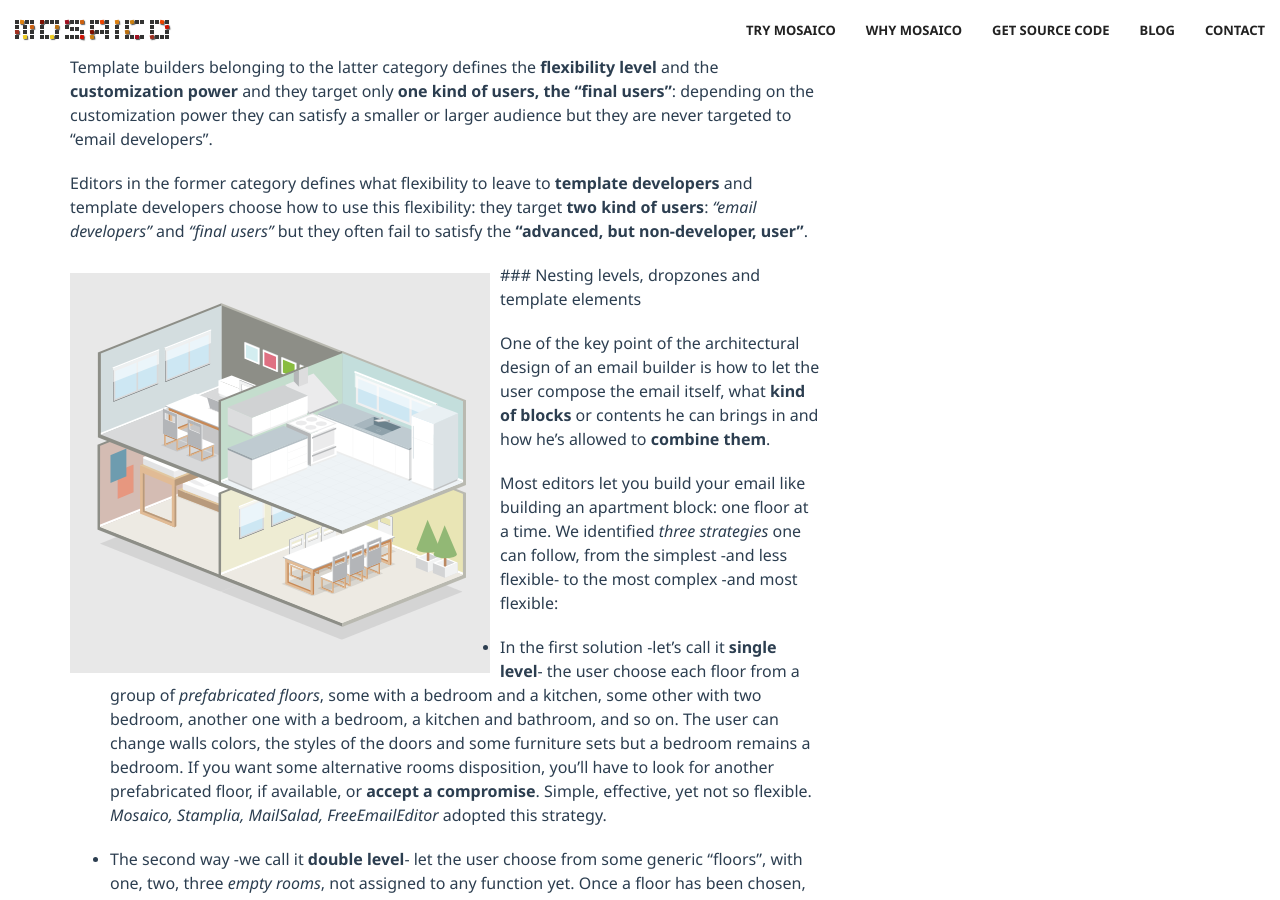
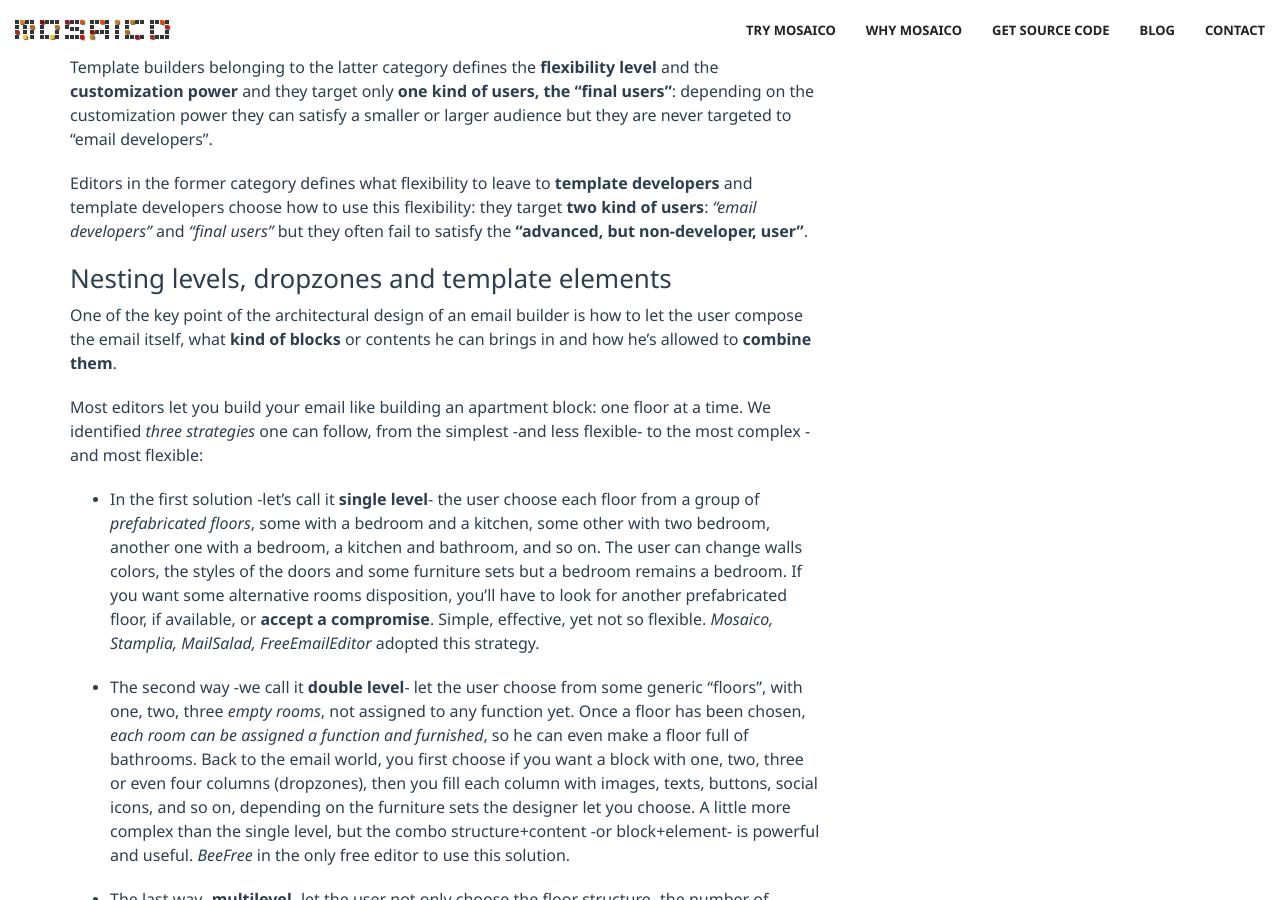
Before and after one commit to voidlabs/mosaico.io, a Jekyll site: the page built from _posts/2015-11-10-classifying-free-email-template-builders.md, in a window 1280 px wide and 900 px high, scrolled down 1502 px. Built offline with Jekyll 4.4.1, drawn with Linux system fonts in a browser that asks for light colours; Markdown is read by kramdown in place of the engine named in the settings; comment, search, counter and statistics services are not loaded.

Commit message:
Update 2015-11-10-classifying-free-email-template-builders.md

```diff
--- a/_posts/2015-11-10-classifying-free-email-template-builders.md
+++ b/_posts/2015-11-10-classifying-free-email-template-builders.md
@@ -42,7 +42,7 @@
 
 Editors in the former category defines what flexibility to leave to **template developers** and template developers choose how to use this flexibility: they target **two kind of users**: *"email developers"* and *"final users"* but they often fail to satisfy the **"advanced, but non-developer, user"**.
 
-![Floor and Levels](https://raw.githubusercontent.com/voidlabs/mosaico.io/gh-pages/assets/images/rooms.png)### Nesting levels, dropzones and template elements
+### Nesting levels, dropzones and template elements
 
 One of the key point of the architectural design of an email builder is how to let the user compose the email itself, what **kind of blocks** or contents he can brings in and how he's allowed to **combine them**.
 
```
